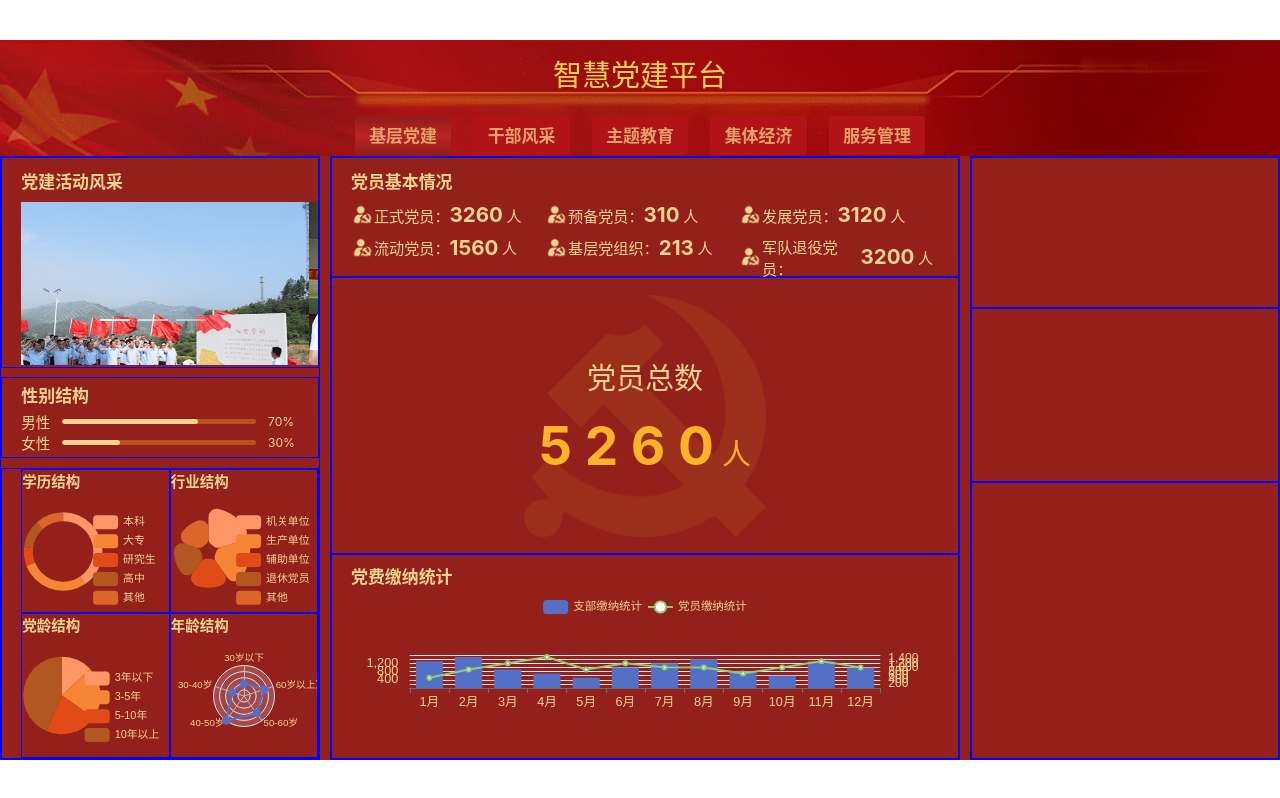
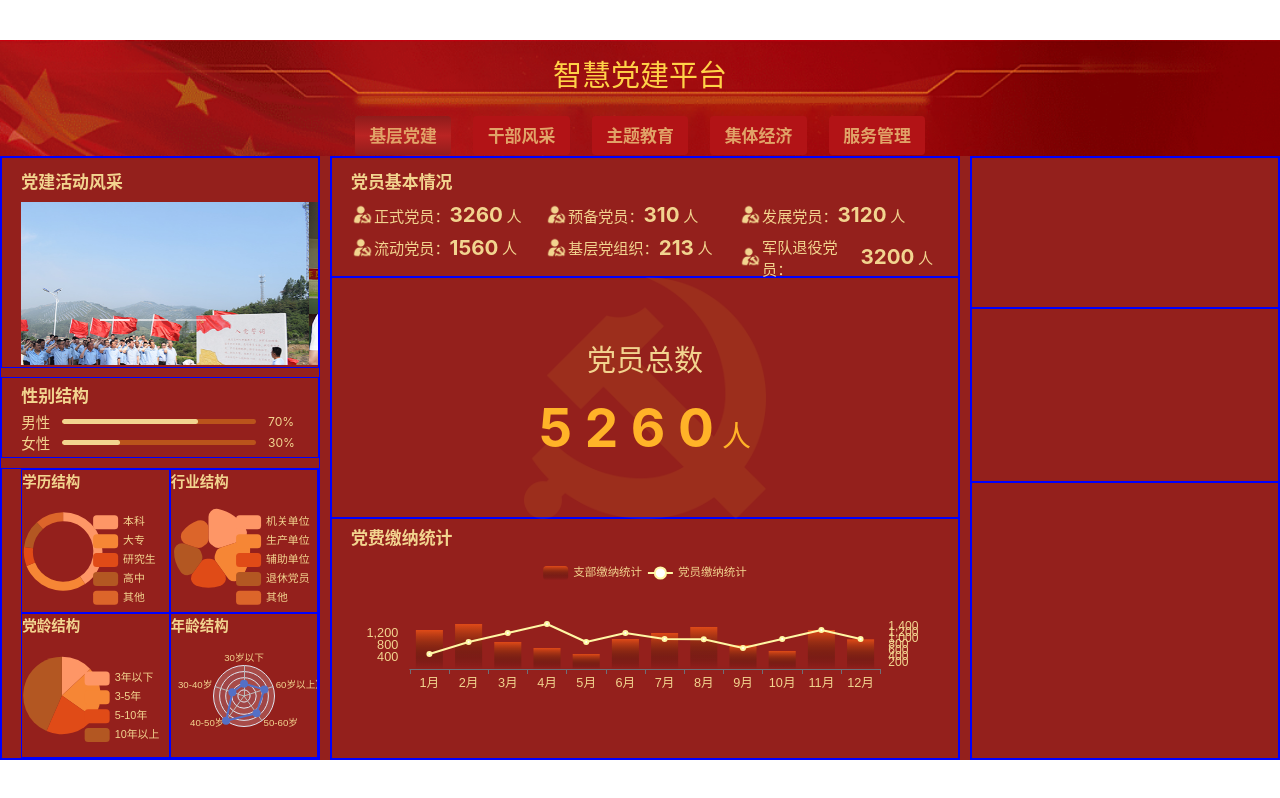
Before and after one commit to mm123mm123/djBigScreen, a Vue app: page /#/grassrootsPartyBuilding in a window 1280 px wide. Built offline with nearby package versions, Linux system fonts and the light colour scheme.

Commit message:
党费缴纳表格完成

```diff
--- a/src/pages/grassrootsPartyBuilding/components/FeePayment.vue
+++ b/src/pages/grassrootsPartyBuilding/components/FeePayment.vue
@@ -1,6 +1,6 @@
 <template>
 	<div class="feePaymentContainer" ref="feePaymentContainer" id="feePaymentContainer">
-				<div class="cardTitle" ref="cardTitle">党费缴纳统计</div>
+		<div class="cardTitle" ref="cardTitle">党费缴纳统计</div>
 		<div class="feePaymentChart" ref="feePaymentChart"></div>
 	</div>
 </template>
@@ -71,6 +71,9 @@ export default {
 							color: "#f2d48f",
 							interval: 4
 						},
+						splitLine: {
+							show: false
+						}
 					},
 					{
 						type: "value",
@@ -81,6 +84,9 @@ export default {
 							formatter: "{value}",
 							fontSize: px(10),
 							color: "#f2d48f",
+						},
+						splitLine: {
+							show: false
 						}
 					}
 				],
@@ -88,13 +94,26 @@ export default {
 					{
 						name: "支部缴纳统计",
 						type: "bar",
-						data: [1300, 1500, 900, 700, 500, 1000, 1200, 1400, 800, 600, 1300, 990]
+						data: [1300, 1500, 900, 700, 500, 1000, 1200, 1400, 800, 600, 1300, 990],
+						itemStyle: {
+							color: new echarts.graphic.LinearGradient(0, 0, 0, 1, [
+								{
+									offset: 0, color: "#e04b18"
+								},
+								{
+									offset: 1, color: "transparent"
+								}], false)
+
+						}
 					},
 					{
 						name: "党员缴纳统计",
 						type: "line",
 						yAxisIndex: 1,
-						data: [500, 900, 1200, 1500, 900, 1200, 1000, 990, 700, 1000, 1300, 1000]
+						data: [500, 900, 1200, 1500, 900, 1200, 1000, 990, 700, 1000, 1300, 1000],
+						itemStyle: {
+							color: "#fff7a5"
+						}
 					}
 				]
 			};
@@ -121,12 +140,14 @@ export default {
 	padding: 0 px(16);
 
 	.cardTitle {
-		padding: px(6) 0;
+		padding: px(4) 0;
 	}
 
 	.feePaymentChart {
 		flex-grow: 1;
 		overflow: hidden;
+		padding-bottom: px(16);
+		padding-top: px(6);
 	}
 }
 </style>
--- a/src/pages/grassrootsPartyBuilding/index.vue
+++ b/src/pages/grassrootsPartyBuilding/index.vue
@@ -90,7 +90,7 @@ export default {
 
 	.box2 {
 		display: grid;
-		grid-template-rows: 20% 46% 34%;
+		grid-template-rows: 20% 40% 40%;
 	}
 
 	.box3 {
```
